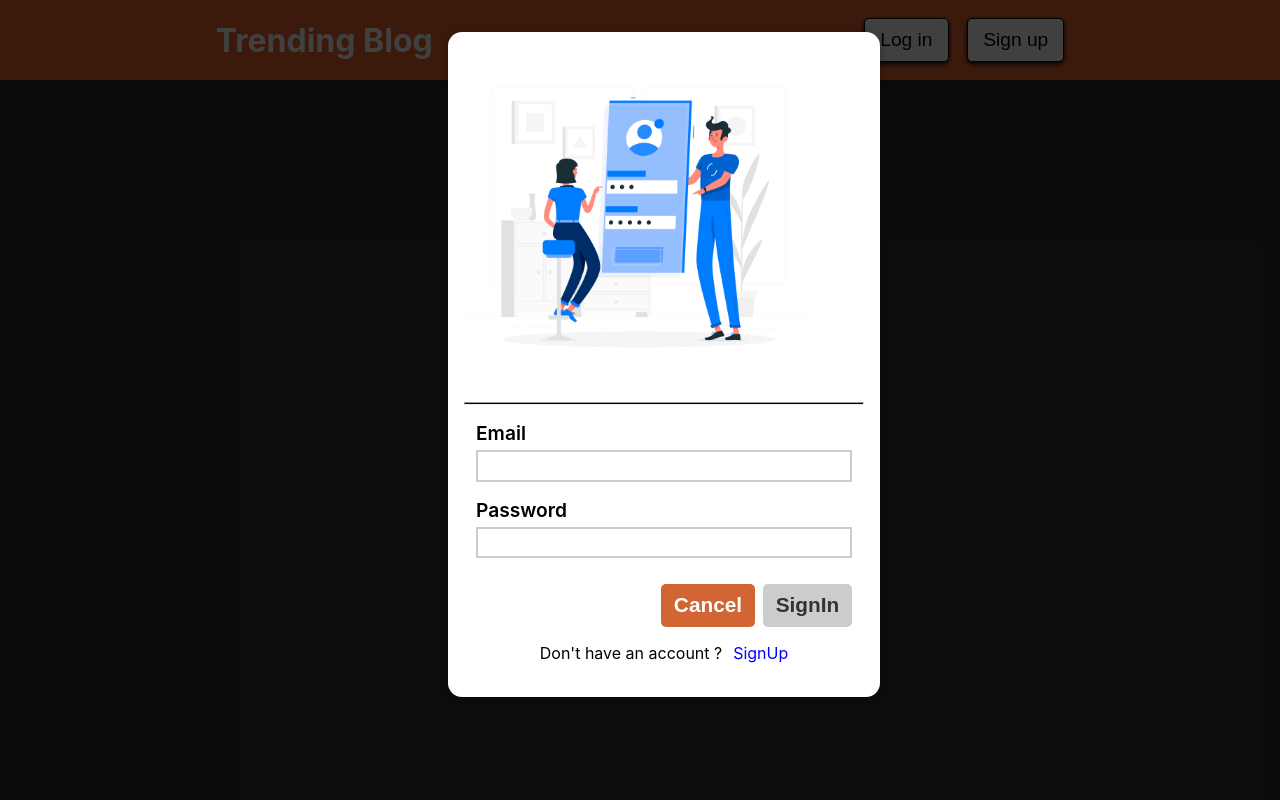
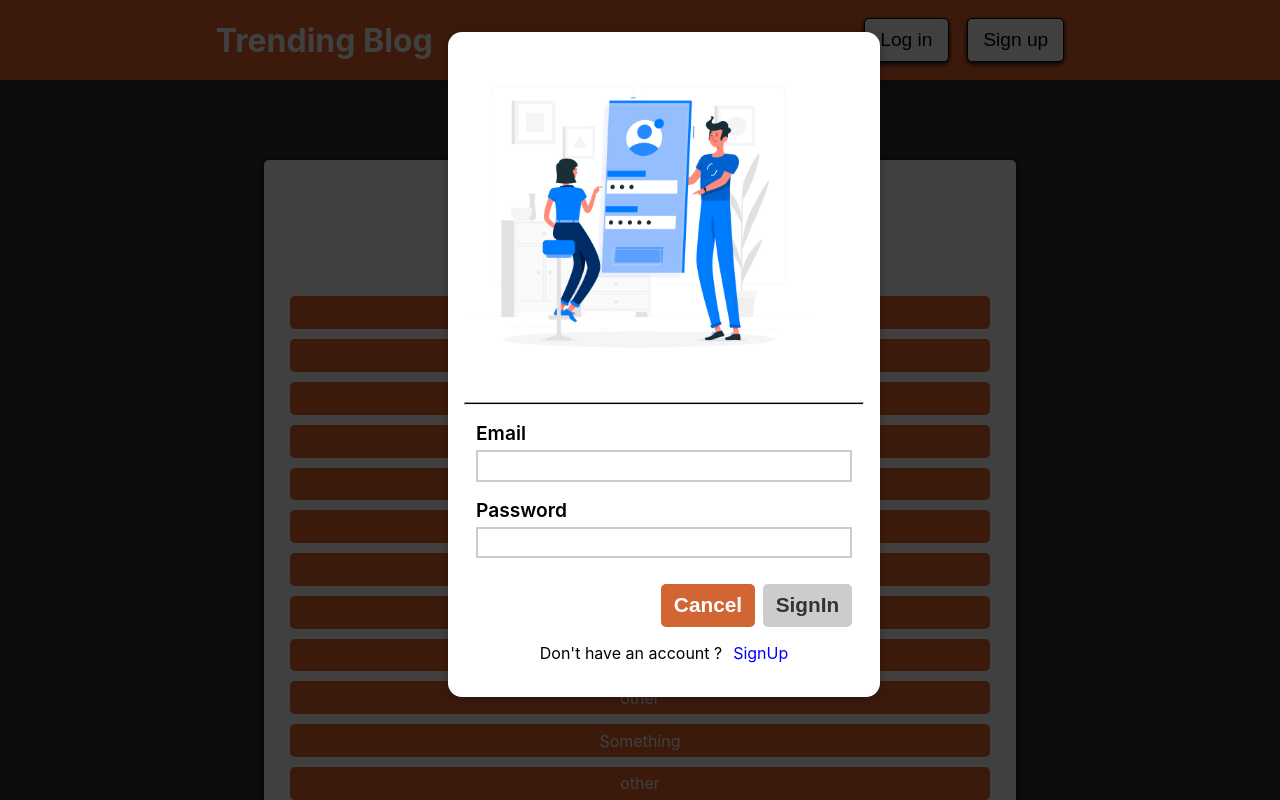
Before and after one commit to Ganeshkumar29401/ReactLogin, a React (Create React App) app: page / in a window 1280 px wide. Shown: the top 800 px of the page. Built offline with nearby package versions, Linux system fonts and the light colour scheme.

Commit message:
Home screen UI created

```diff
--- a/public/index.html
+++ b/public/index.html
@@ -24,7 +24,7 @@
       work correctly both with client-side routing and a non-root public URL.
       Learn how to configure a non-root public URL by running `npm run build`.
     -->
-    <title>React App</title>
+    <title>Blog</title>
   </head>
   <body>
     <noscript>You need to enable JavaScript to run this app.</noscript>
--- a/src/App.js
+++ b/src/App.js
@@ -1,6 +1,7 @@
 import { Fragment, useState, useEffect } from "react";
 import "./App.css";
 import Auth from "./components/Auth/auth";
+import MainAction from "./components/Main/MainAction";
 import Header from "./components/Navigation/Header";
 function App() {
   const [isFormShown, setIsFormShown] = useState(false);
@@ -27,6 +28,7 @@ function App() {
   return (
     <Fragment>
       <Header heading="Trending Blog" onAction={openAuthForm} />
+      <MainAction />
       <section>
         {isFormShown && (
           <Auth
--- /dev/null
+++ b/src/components/Main/MainAction.js
@@ -0,0 +1,29 @@
+import classes from './MainAction.module.css';
+const MainAction = props => {
+    return <section className={classes.main}>
+        <div className={classes.actions}>
+            <button>Add Blog</button>
+            <button>Hide Blogs</button>
+        </div>
+        <ul className={classes.lists}>
+            <li>Something</li>
+            <li>other</li>
+            <li>Something</li>
+            <li>other</li>
+            <li>Something</li>
+            <li>other</li>
+            <li>Something</li>
+            <li>other</li>
+            <li>Something</li>
+            <li>other</li>
+            <li>Something</li>
+            <li>other</li>
+            <li>Something</li>
+            <li>other</li>
+            <li>Something</li>
+            <li>other</li>
+        </ul>
+    </section>
+};
+
+export default MainAction;
--- /dev/null
+++ b/src/components/Main/MainAction.module.css
@@ -0,0 +1,54 @@
+.main{
+    max-width: 45rem;    ;
+    width: 70%;
+    margin: 10rem auto;
+    background: #fff;
+    border-radius: 5px;
+    z-index: -100;
+    padding: 1rem;
+    box-shadow: 0 2px 8px #000003;
+}
+
+.actions{
+    display: flex;
+    flex-flow: row wrap;
+    justify-content: center;
+    align-items: center;
+    margin: 20px 0;
+}
+
+.actions button {
+    background: #fff;
+    color: #ec6630;
+    border: 1px solid #ec6630;
+    border-radius: 4px;
+    margin: 1rem;
+    font-size: 1.3rem;
+    padding: 0.7rem 1.4rem;
+    cursor: pointer;
+    transition: all 0.2s;
+}
+
+.actions button:hover,
+.actions button:active{
+    background-color: #ec6630;
+    border-color: #fff;
+    color: #fff;
+}
+
+.lists{
+    list-style: none;
+    text-align: center;
+    width: 100%;
+    margin: 0 auto;
+    /* height: 17rem; */
+    /* overflow-y: auto; */
+}
+
+.lists li{
+    background-color: #ec6630;
+    margin: 10px;
+    padding: 0.4rem 0;
+    color: #fff;
+    border-radius: 5px;
+}
--- a/src/components/Navigation/Header.module.css
+++ b/src/components/Navigation/Header.module.css
@@ -10,7 +10,7 @@
   justify-content: space-around;
   align-items: center;
   box-shadow: 0 2px 8px rgba(0, 0, 0, 0.25);
-  z-index: -10;
+  z-index: 30;
 }
 
 .header h2{
--- a/src/components/UI/Card.module.css
+++ b/src/components/UI/Card.module.css
@@ -9,24 +9,24 @@
   padding: 1rem;
   border-radius: 14px;
   box-shadow: 0 2px 8px rgba(0, 0, 0, 0.25);
-  z-index: 10;
+  z-index: 300;
   animation: slide-down 300ms ease-out forwards;
 }
 
 @keyframes slide-down {
   from {
     opacity: 0;
-    transform: translateY(-17rem);
+    transform: scale(0, 0);
   }
   to {
     opacity: 1;
-    transform: translateY(0);
+    transform: scale(1, 1);
   }
 }
 
 @media (max-width: 740px) {
   .card {
-      top: 6vh;
+    top: 6vh;
     left: 15%;
   }
 }
--- a/src/components/UI/Modal.module.css
+++ b/src/components/UI/Modal.module.css
@@ -4,7 +4,7 @@
   left: 0;
   width: 100%;
   height: 100vh;
-  z-index: -1;
+  z-index: 100;
   background-color: rgba(0, 0, 0, 0.75);
 }
 
```
